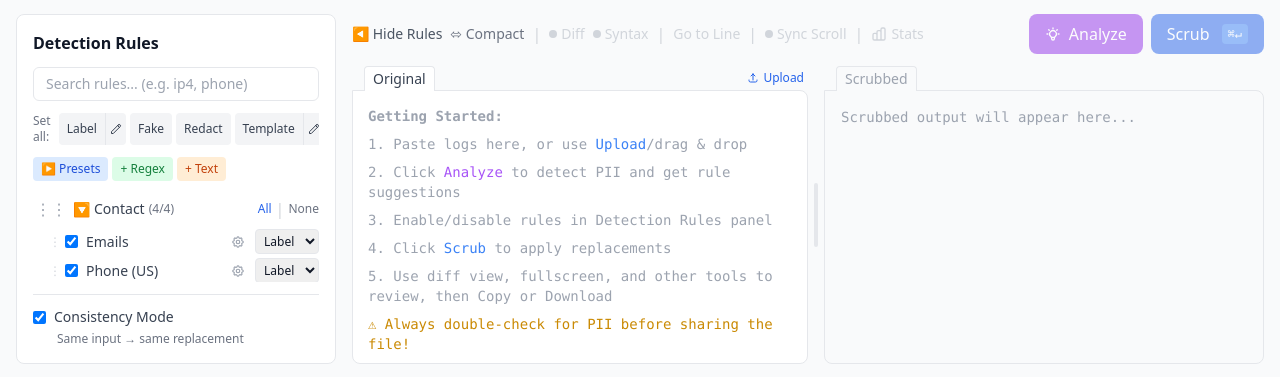
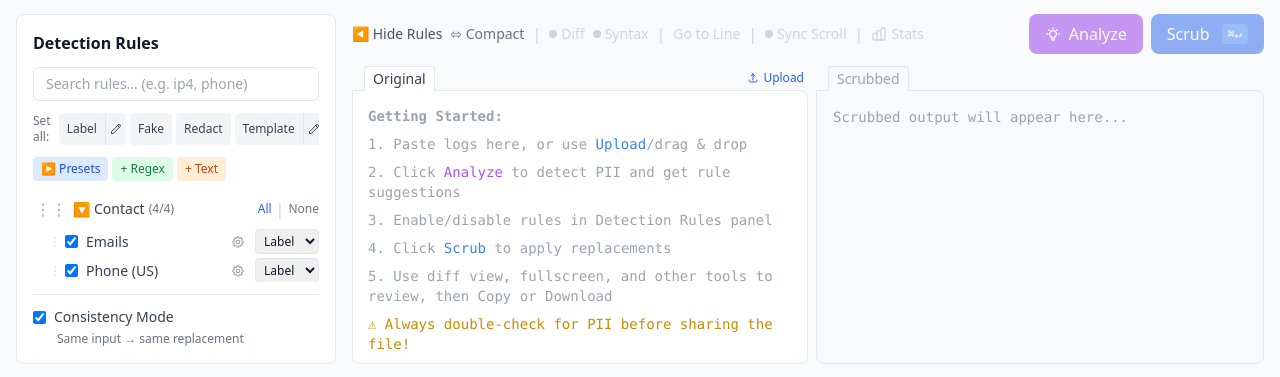
Before and after one commit to skeffling/LogScrub, a React (Vite) app in the folder packages/web/: page / in a window 1280 px wide. Shown: the part 420-797 px from the top of the page. Built offline with nearby package versions, Linux system fonts and the light colour scheme.

Commit message:
Match editor resize handle style to rules panel
Use same invisible handle with blue highlight on hover,
consistent with the Detection Rules panel resize.

```diff
--- a/packages/web/src/components/Editor.tsx
+++ b/packages/web/src/components/Editor.tsx
@@ -1067,15 +1067,13 @@ export const Editor = forwardRef<EditorHandle, EditorProps>(function Editor({ in
 
       {/* Resize handle between Original and Scrubbed */}
       <div
-        className="hidden md:flex items-center justify-center w-4 flex-shrink-0 cursor-col-resize group"
+        className="hidden md:block w-2 flex-shrink-0 cursor-col-resize hover:bg-blue-500/20 active:bg-blue-500/30 transition-colors"
         onMouseDown={(e) => {
           e.preventDefault()
           setIsResizingSplit(true)
         }}
         title="Drag to resize"
-      >
-        <div className="w-1 h-16 rounded-full bg-gray-200 dark:bg-gray-700 group-hover:bg-blue-400 group-active:bg-blue-500 transition-colors" />
-      </div>
+      />
 
       <div className="flex flex-col min-h-0 relative flex-1">
         <div className="flex items-center justify-between mb-0 flex-shrink-0 relative z-10">
```
